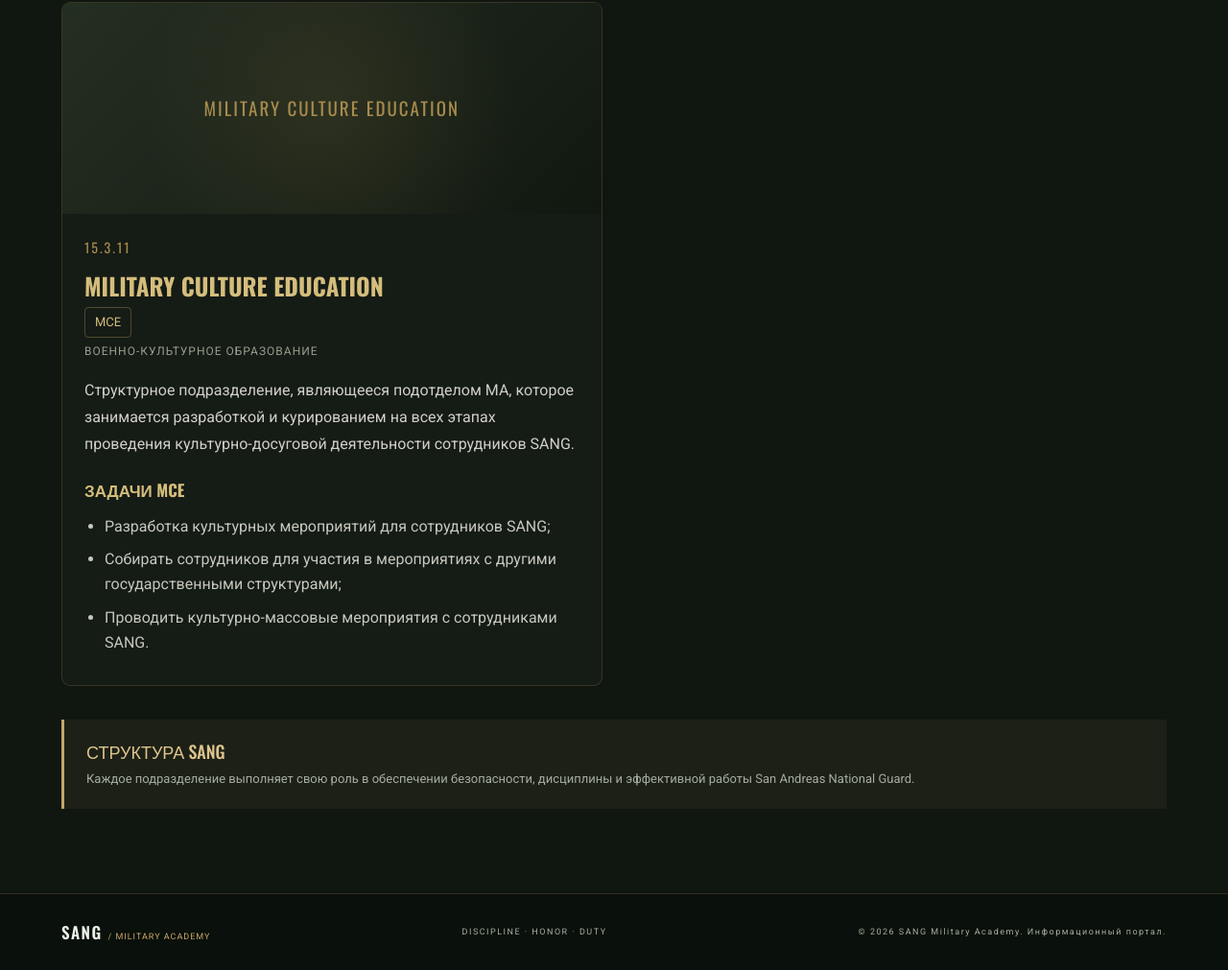
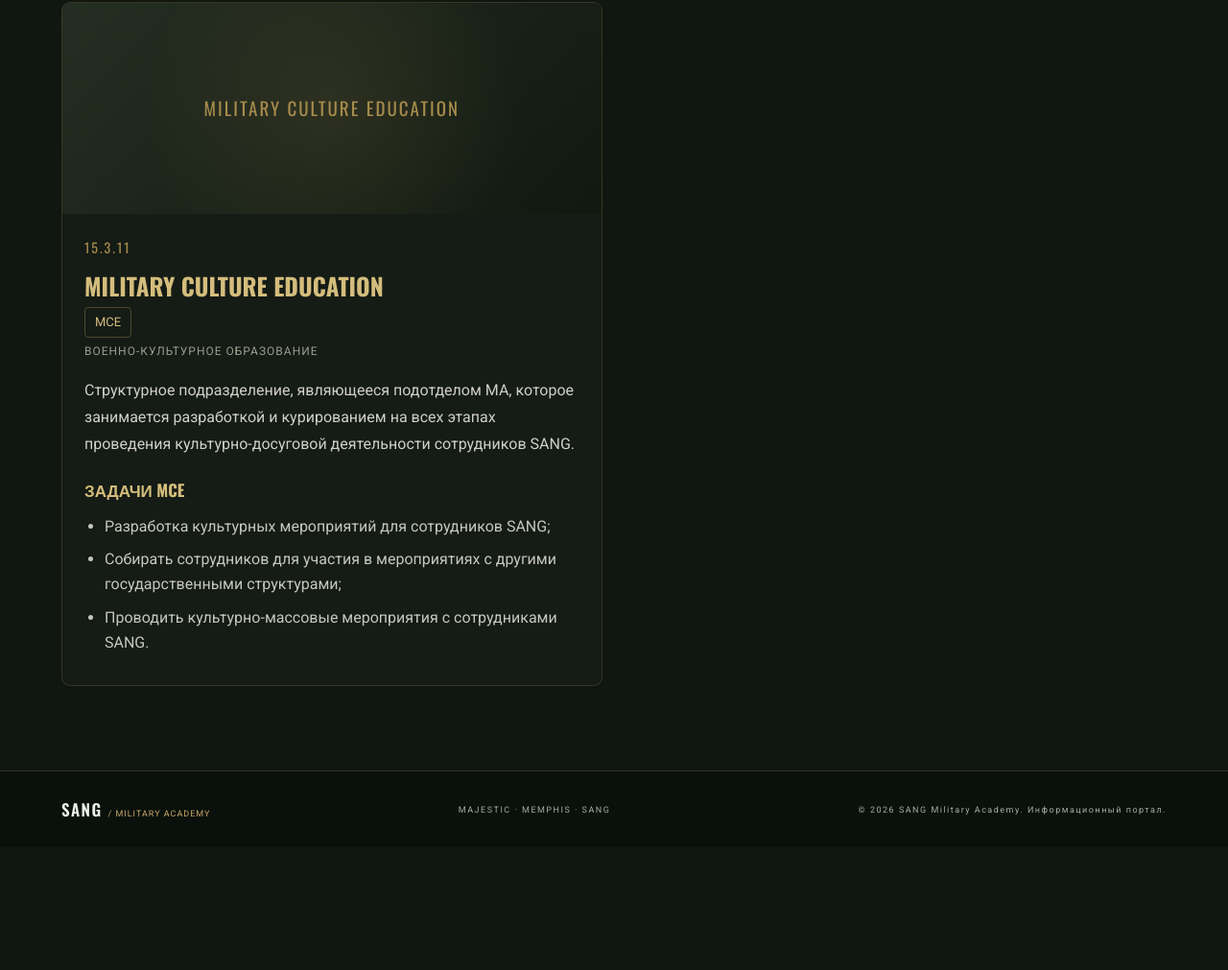
Before and after one commit to asssechka/sang-military-academy, a plain HTML site: page rules.html in a window 1280 px wide. Shown: the part 5493-6504 px from the top of the page at 96% size. After the commit the page ends 6376 px from the top, so only its background shows below. Drawn offline with nearby package versions, Linux system fonts and the light colour scheme.

Commit message:
Update rules.html

```diff
--- a/rules.html
+++ b/rules.html
@@ -460,13 +460,6 @@
         </div>
       </article>
     </div>
-    <div class="notice" style="margin-top:35px;">
-      <strong>Структура SANG</strong>
-      <p>
-        Каждое подразделение выполняет свою роль в обеспечении
-        безопасности, дисциплины и эффективной работы San Andreas National Guard.
-      </p>
-    </div>
   </div>
 </section>
 </main>
@@ -474,7 +467,7 @@
   <a class="footer-brand" href="index.html">
     SANG <span>/ MILITARY ACADEMY</span>
   </a>
-  <p>DISCIPLINE · HONOR · DUTY</p>
+  <p>MAJESTIC · MEMPHIS · SANG</p>
   <p class="copyright">
     © <span id="year"></span> SANG Military Academy. Информационный портал.
   </p>
```
